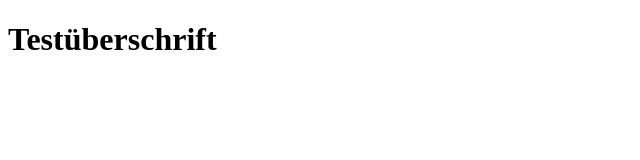
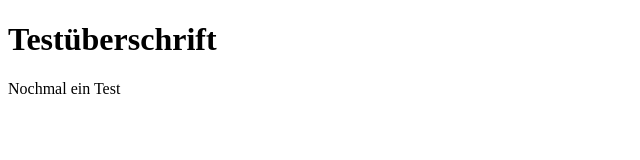
Before and after one commit to chriscodes1337/collab-test, a plain HTML site: page index.html in a window 1280 px wide. Shown: the whole page, without its empty margins (0-640 px from the left). Drawn offline with Linux system fonts and the light colour scheme.

Commit message:
add test

```diff
--- a/index.html
+++ b/index.html
@@ -7,5 +7,6 @@
 </head>
 <body>
     <h1>Testüberschrift</h1>
+    Nochmal ein Test
 </body>
 </html>
```
